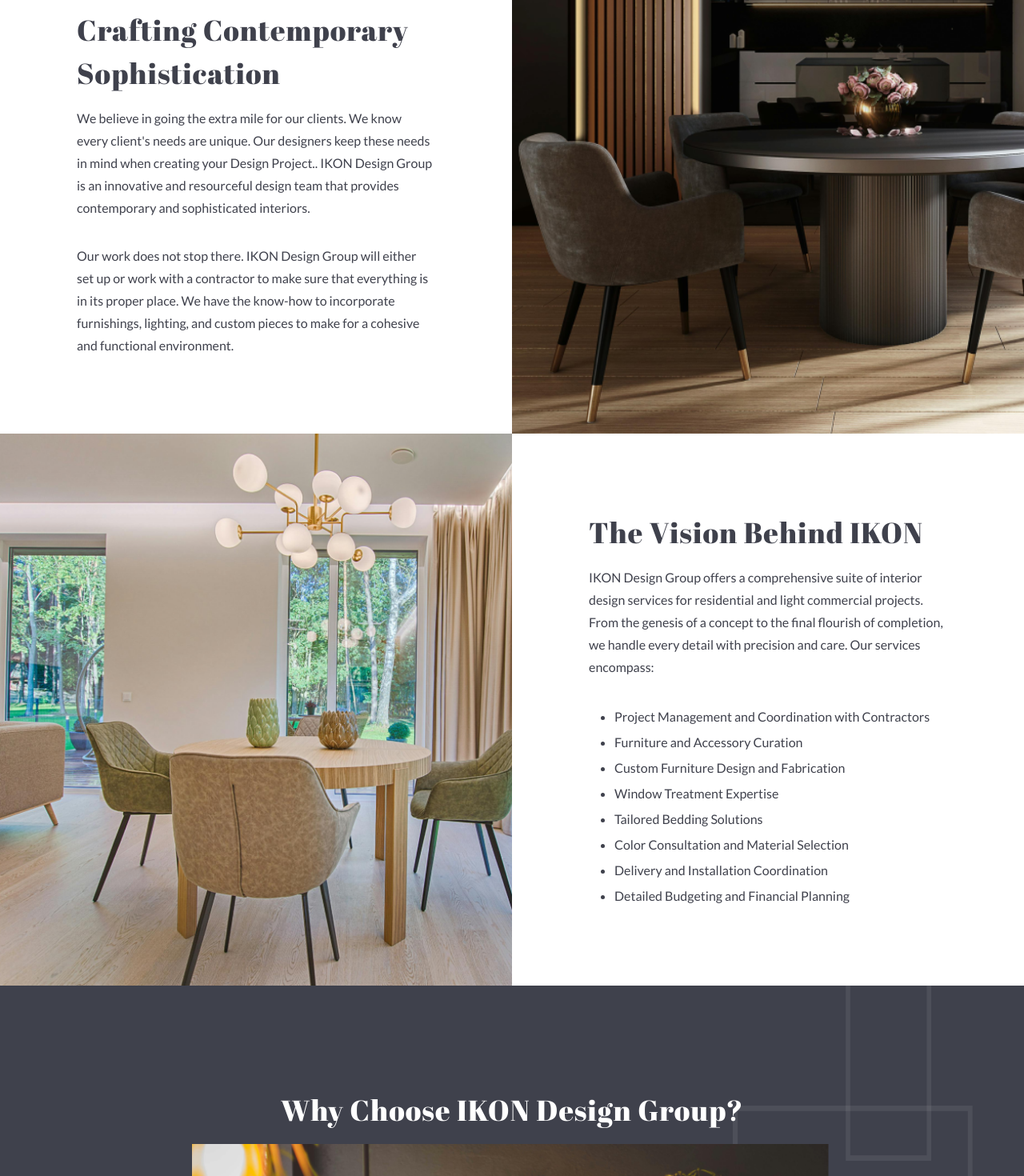
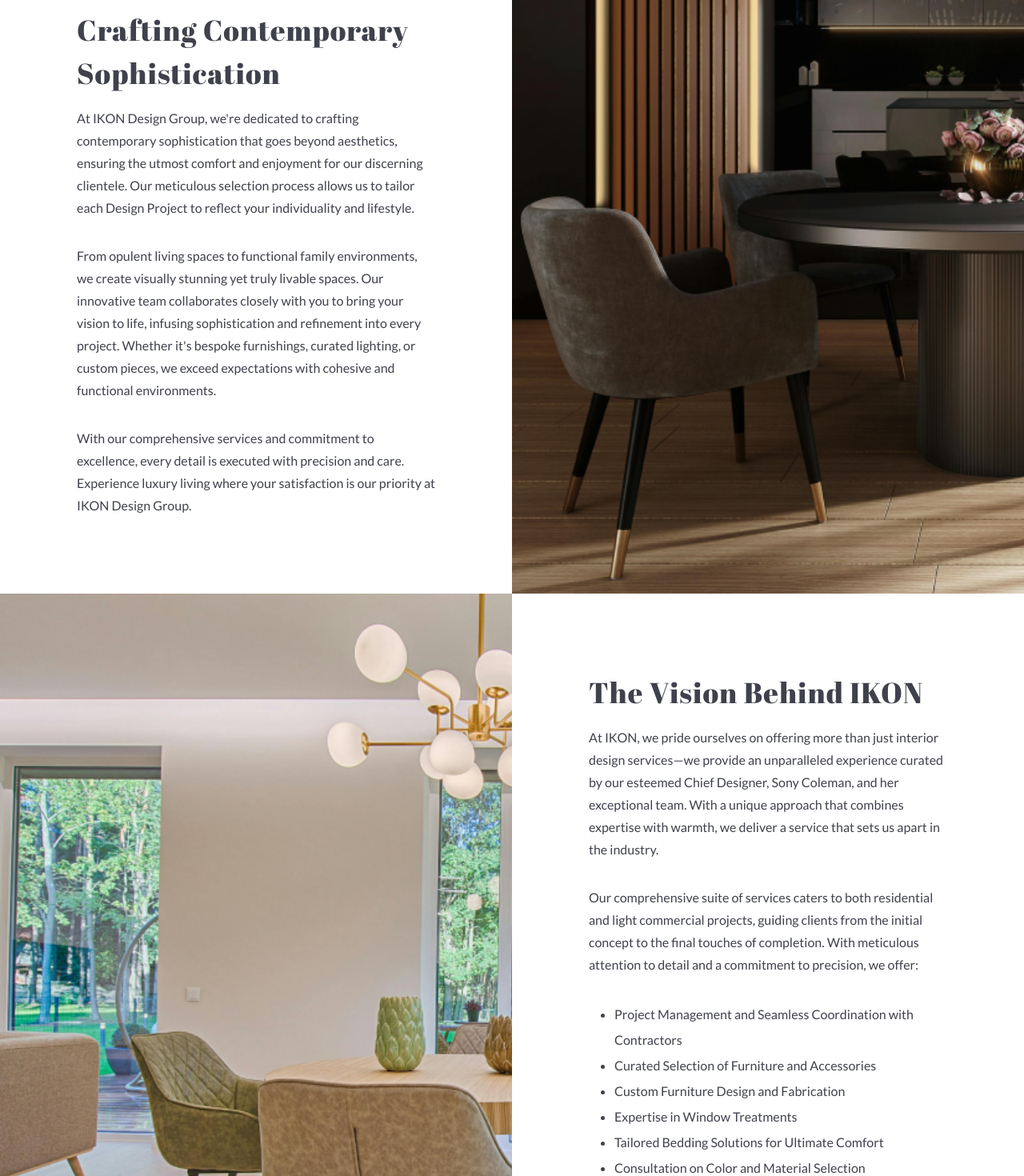
Before and after one commit to The-Kirk-Concept/ikondg, a Next.js app: page / in a window 1280 px wide. Shown: the part 1300-2770 px from the top of the page at 80% size. Built offline with nearby package versions, Linux system fonts and the light colour scheme.

Commit message:
main: Update what we do component content

```diff
--- a/src/app/LandingPage/WhatWeDo.tsx
+++ b/src/app/LandingPage/WhatWeDo.tsx
@@ -22,37 +22,58 @@ const WhatWeDo = () => {
 			<HStack orientation="rtl" image="bg-crafting_contemorary_hero">
 				<h2>Crafting Contemporary Sophistication</h2>
 				<p>
-					{`We believe in going the extra mile for our clients. We know every
-					client's needs are unique. Our designers keep these needs in mind when
-					creating your Design Project.. IKON Design Group is an innovative and
-					resourceful design team that provides contemporary and sophisticated
-					interiors.`}
+					{`At IKON Design Group, we're dedicated to crafting contemporary
+					sophistication that goes beyond aesthetics, ensuring the utmost
+					comfort and enjoyment for our discerning clientele. Our meticulous
+					selection process allows us to tailor each Design Project to reflect
+					your individuality and lifestyle.`}
 				</p>
 				<p>
-					Our work does not stop there. IKON Design Group will either set up or
-					work with a contractor to make sure that everything is in its proper
-					place. We have the know-how to incorporate furnishings, lighting, and
-					custom pieces to make for a cohesive and functional environment.
+					{`From opulent living spaces to functional family environments, we
+					create visually stunning yet truly livable spaces. Our innovative team
+					collaborates closely with you to bring your vision to life, infusing
+					sophistication and refinement into every project. Whether it's bespoke
+					furnishings, curated lighting, or custom pieces, we exceed
+					expectations with cohesive and functional environments.`}
+				</p>
+				<p>
+					With our comprehensive services and commitment to excellence, every
+					detail is executed with precision and care. Experience luxury living
+					where your satisfaction is our priority at IKON Design Group.
 				</p>
 			</HStack>
 			<HStack orientation="ltr" image="bg-vision_hero">
 				<h2>The Vision Behind IKON</h2>
 				<p>
-					IKON Design Group offers a comprehensive suite of interior design
-					services for residential and light commercial projects. From the
-					genesis of a concept to the final flourish of completion, we handle
-					every detail with precision and care. Our services encompass:
+					At IKON, we pride ourselves on offering more than just interior design
+					services—we provide an unparalleled experience curated by our esteemed
+					Chief Designer, Sony Coleman, and her exceptional team. With a unique
+					approach that combines expertise with warmth, we deliver a service
+					that sets us apart in the industry.
 				</p>
-				<ul className="list-disc pl-8 leading-8">
-					<li>Project Management and Coordination with Contractors</li>
-					<li>Furniture and Accessory Curation</li>
+				<p>
+					Our comprehensive suite of services caters to both residential and
+					light commercial projects, guiding clients from the initial concept to
+					the final touches of completion. With meticulous attention to detail
+					and a commitment to precision, we offer:
+				</p>
+				<ul className="list-disc pl-8 leading-8 mb-4">
+					<li>Project Management and Seamless Coordination with Contractors</li>
+					<li>Curated Selection of Furniture and Accessories</li>
 					<li>Custom Furniture Design and Fabrication</li>
-					<li>Window Treatment Expertise</li>
-					<li>Tailored Bedding Solutions</li>
-					<li>Color Consultation and Material Selection</li>
-					<li>Delivery and Installation Coordination</li>
+					<li>Expertise in Window Treatments</li>
+					<li>Tailored Bedding Solutions for Ultimate Comfort</li>
+					<li>Consultation on Color and Material Selection</li>
+					<li>Coordination of Delivery and Installation</li>
 					<li>Detailed Budgeting and Financial Planning</li>
 				</ul>
+				<p>
+					{`At IKON Design Group, we don't just design spaces; we craft
+					experiences that reflect the vision and lifestyle of our clients,
+					ensuring every detail is handled with care and expertise. Welcome to a
+					world where luxury meets comfort and sophistication meets exceptional
+					service.`}
+				</p>
 			</HStack>
 		</section>
 	);
```
